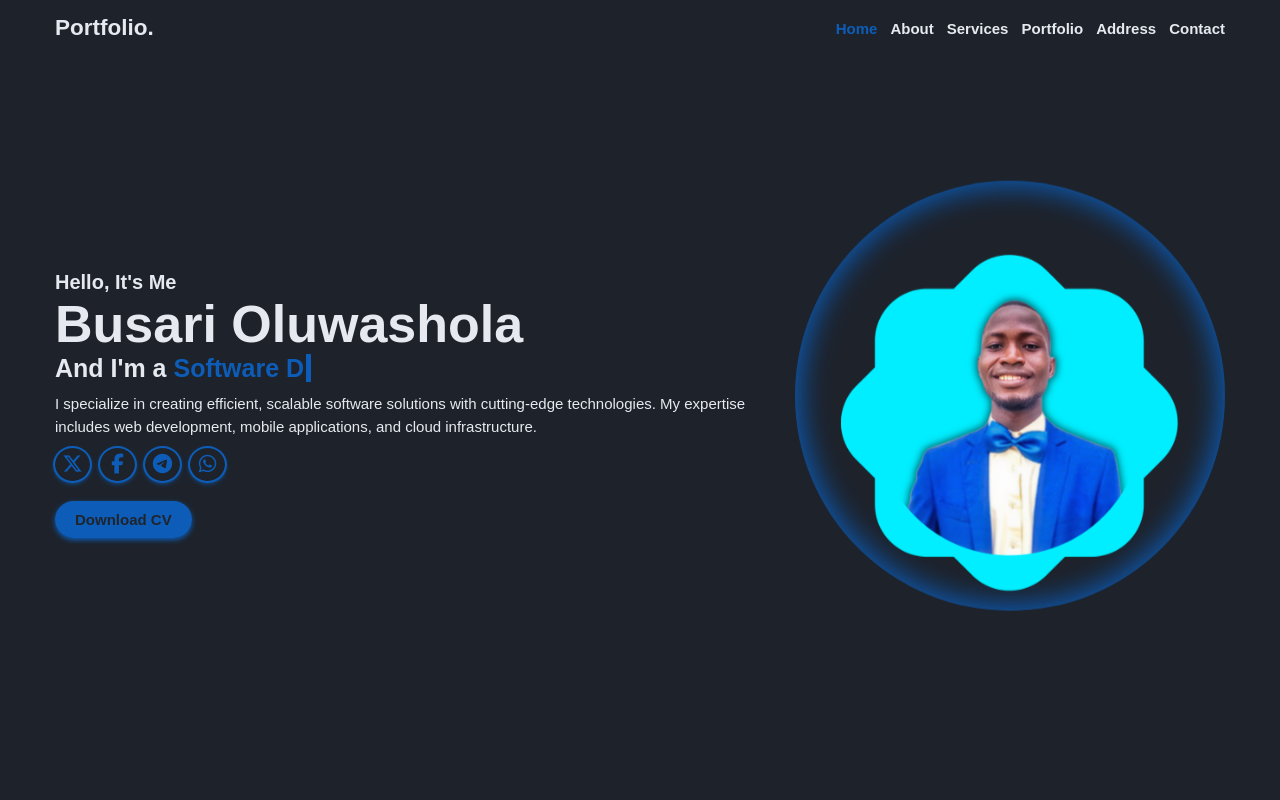
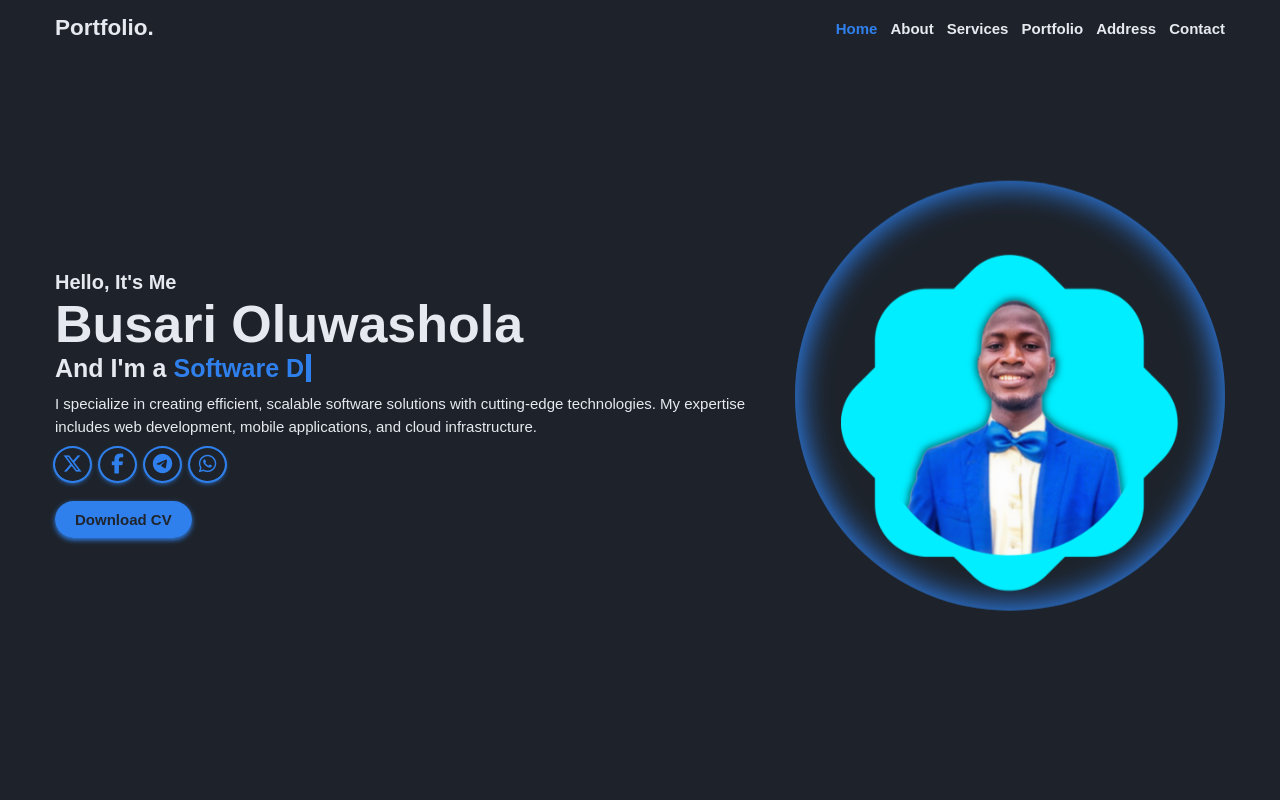
Before and after one commit to Sholynk/My-Portfolio-Website, a website: page index.html in a window 1280 px wide. Shown: the top 800 px of the page. Drawn offline with nearby package versions, Linux system fonts and the light colour scheme.

Commit message:
update styles.css

```diff
--- a/styles.css
+++ b/styles.css
@@ -21,7 +21,7 @@
   --bg-color: #1e232b; /* Main dark background */
   --second-bg-color: #2a303b; /* Cards / sections */
   --text-color: #e6eaf0; /* Primary text */
-  --main-color: #0d5db8; /* Brand accent (buttons, links, highlights) */
+  --main-color: #2f80ed; /* Brand accent (buttons, links, highlights) */
   --hover-color: #0b4fa0; /* Hover / emphasis */
   --muted-text-color: #a0a8b3; /* Secondary text */
   --accent-color: #00c6cf;
```
